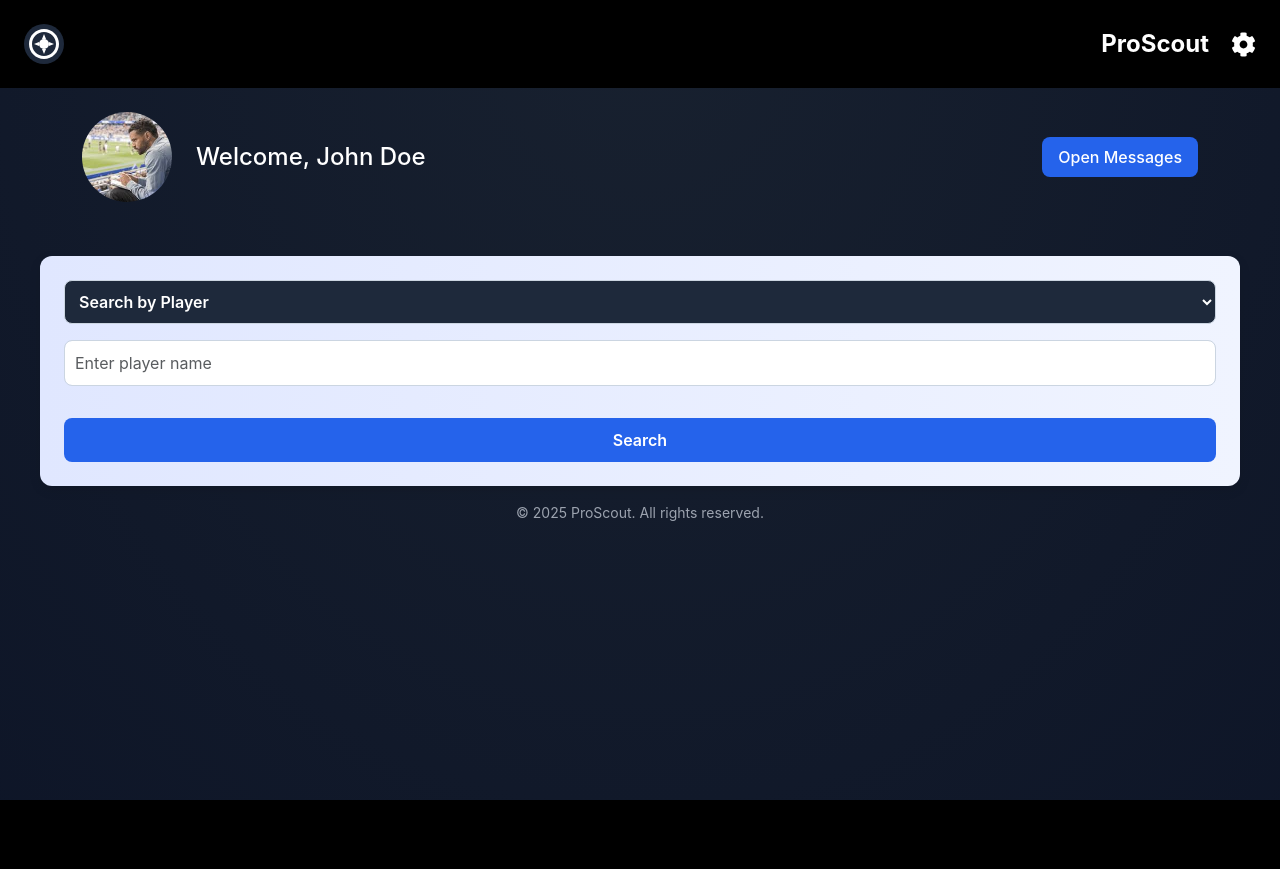
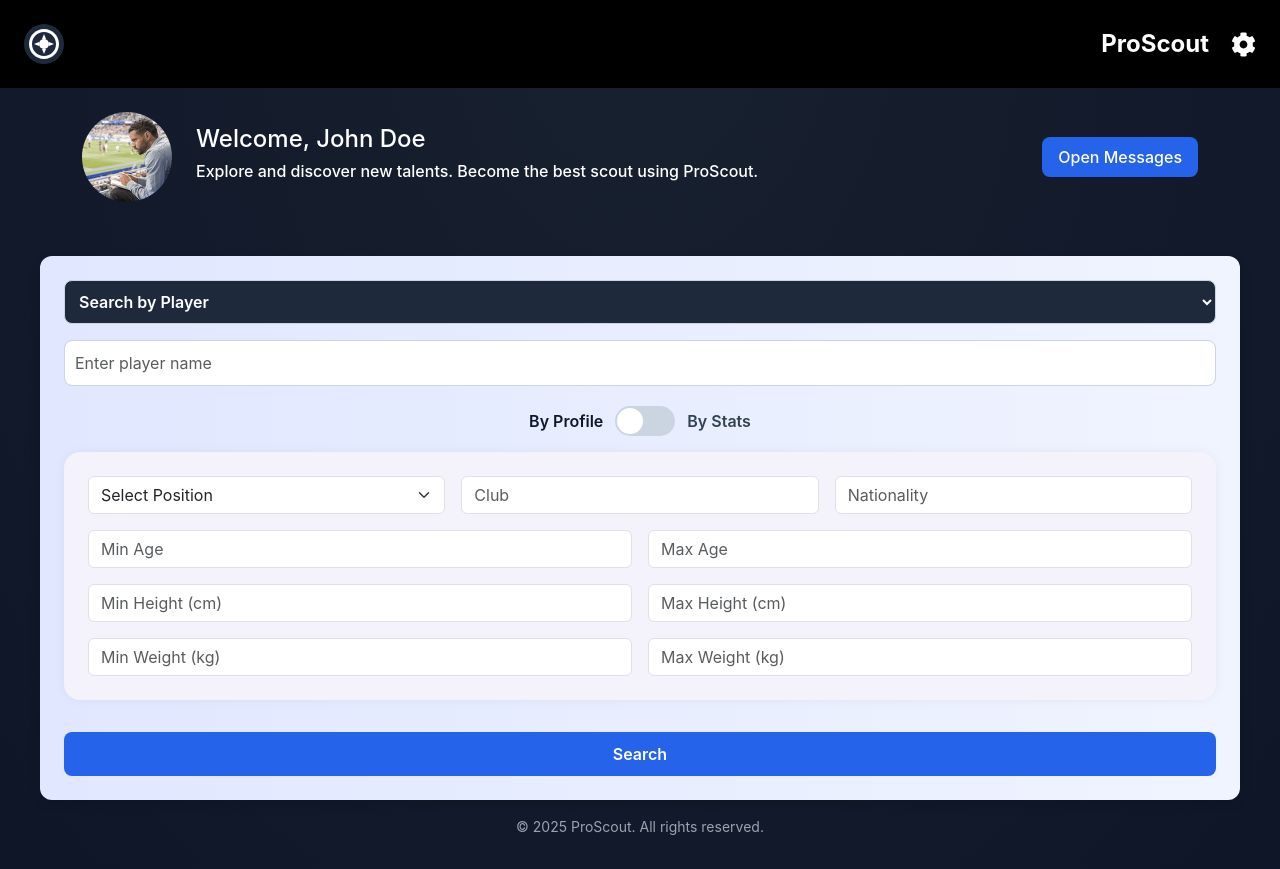
Before and after one commit to BarWanunu/ProScout, a React (Vite) app in the folder frontend/: page /scout-dashboard in a window 1280 px wide. Before the commit the page ends 800 px from the top, so only its background shows below. Built offline with nearby package versions, Linux system fonts and the light colour scheme.

Commit message:
searching players by profile attributes

```diff
--- a/frontend/package.json
+++ b/frontend/package.json
@@ -27,6 +27,7 @@
     "jwt-decode": "^4.0.0",
     "lucide-react": "^0.486.0",
     "next-themes": "^0.4.6",
+    "rc-slider": "^11.1.8",
     "react": "^19.0.0",
     "react-bootstrap": "^2.10.10",
     "react-dom": "^19.0.0",
--- /dev/null
+++ b/frontend/src/features/scout/components/PlayerProfileSearch.jsx
@@ -0,0 +1,134 @@
+import { useEffect, useState } from "react";
+import "../styles/PlayerProfileSearch.css";
+
+export default function PlayerProfileSearch({ onFiltersChange }) {
+  const positions = ["Goalkeeper", "Defender", "Midfielder", "Attacker"];
+
+  const [filters, setFilters] = useState({
+    position: "",
+    club: "",
+    nationality: "",
+    ageMin: "",
+    ageMax: "",
+    heightMin: "",
+    heightMax: "",
+    weightMin: "",
+    weightMax: "",
+  });
+
+  useEffect(() => {
+    if (onFiltersChange) {
+      onFiltersChange(filters);
+    }
+  }, [filters]);
+
+  const handleInputChange = (e) => {
+    const { name, value } = e.target;
+    setFilters((prev) => ({ ...prev, [name]: value }));
+  };
+
+  return (
+    <div className="player-profile-box p-4">
+      <div className="row g-3">
+        <div className="col-md-4">
+          <select
+            name="position"
+            className="form-select"
+            value={filters.position}
+            onChange={handleInputChange}
+          >
+            <option value="">Select Position</option>
+            {positions.map((pos) => (
+              <option key={pos} value={pos}>
+                {pos}
+              </option>
+            ))}
+          </select>
+        </div>
+        <div className="col-md-4">
+          <input
+            type="text"
+            name="club"
+            className="form-control"
+            placeholder="Club"
+            value={filters.club}
+            onChange={handleInputChange}
+          />
+        </div>
+        <div className="col-md-4">
+          <input
+            type="text"
+            name="nationality"
+            className="form-control"
+            placeholder="Nationality"
+            value={filters.nationality}
+            onChange={handleInputChange}
+          />
+        </div>
+
+        <div className="col-md-6">
+          <input
+            type="number"
+            name="ageMin"
+            className="form-control"
+            placeholder="Min Age"
+            value={filters.ageMin}
+            onChange={handleInputChange}
+          />
+        </div>
+        <div className="col-md-6">
+          <input
+            type="number"
+            name="ageMax"
+            className="form-control"
+            placeholder="Max Age"
+            value={filters.ageMax}
+            onChange={handleInputChange}
+          />
+        </div>
+
+        <div className="col-md-6">
+          <input
+            type="number"
+            name="heightMin"
+            className="form-control"
+            placeholder="Min Height (cm)"
+            value={filters.heightMin}
+            onChange={handleInputChange}
+          />
+        </div>
+        <div className="col-md-6">
+          <input
+            type="number"
+            name="heightMax"
+            className="form-control"
+            placeholder="Max Height (cm)"
+            value={filters.heightMax}
+            onChange={handleInputChange}
+          />
+        </div>
+
+        <div className="col-md-6">
+          <input
+            type="number"
+            name="weightMin"
+            className="form-control"
+            placeholder="Min Weight (kg)"
+            value={filters.weightMin}
+            onChange={handleInputChange}
+          />
+        </div>
+        <div className="col-md-6">
+          <input
+            type="number"
+            name="weightMax"
+            className="form-control"
+            placeholder="Max Weight (kg)"
+            value={filters.weightMax}
+            onChange={handleInputChange}
+          />
+        </div>
+      </div>
+    </div>
+  );
+}
--- /dev/null
+++ b/frontend/src/features/scout/components/PlayerSearchPanel.jsx
@@ -0,0 +1,19 @@
+import { useState } from "react";
+import PlayerSearchToggle from "./PlayerSearchToggle";
+import PlayerProfileSearch from "./PlayerProfileSearch";
+
+export default function PlayerSearchPanel({ onPlayerFiltersChange }) {
+  const [searchMode, setSearchMode] = useState("profile");
+
+  return (
+    <div>
+      <PlayerSearchToggle onModeChange={setSearchMode} />
+
+      {searchMode === "profile" ? (
+        <PlayerProfileSearch onFiltersChange={onPlayerFiltersChange} />
+      ) : (
+        <div>📊 Stats search fields will go here</div>
+      )}
+    </div>
+  );
+}
--- /dev/null
+++ b/frontend/src/features/scout/components/PlayerSearchToggle.jsx
@@ -0,0 +1,25 @@
+import { useState } from "react";
+import "../styles/PlayerSearchToggle.css";
+
+export default function PlayerSearchToggle({ onModeChange }) {
+  const [mode, setMode] = useState("profile");
+
+  const toggleMode = () => {
+    const newMode = mode === "profile" ? "stats" : "profile";
+    setMode(newMode);
+    onModeChange(newMode);
+  };
+
+  return (
+    <div className="toggle-container">
+      <span className={`toggle-label ${mode === "profile" ? "active" : ""}`}>By Profile</span>
+      <div
+        className={`toggle-switch ${mode === "stats" ? "active" : ""}`}
+        onClick={toggleMode}
+      >
+        <div className="toggle-button" />
+      </div>
+      <span className={`toggle-label ${mode === "stats" ? "active" : ""}`}>By Stats</span>
+    </div>
+  );
+}
--- a/frontend/src/features/scout/components/ScoutSearch.jsx
+++ b/frontend/src/features/scout/components/ScoutSearch.jsx
@@ -1,6 +1,7 @@
 import { useState } from "react";
 import { Form, Button } from "react-bootstrap";
 import AdvancedSearchTeam from "./AdvancedSearchTeam";
+import PlayerSearchPanel from "./PlayerSearchPanel";
 import "../styles/ScoutSearch.css";
 
 export default function ScoutSearch() {
@@ -11,6 +12,8 @@
   const [country, setCountry] = useState("");
   const [formation, setFormation] = useState("");
 
+  const [playerFilters, setPlayerFilters] = useState({});
+
   const handleSearch = () => {
     if (searchType === "team") {
       alert(`🔎 Search Team:
@@ -20,7 +23,8 @@
       Formation: ${formation}`);
     } else {
       alert(`🔎 Search Player:
-      Name: ${searchInput}`);
+      Name: ${searchInput}
+      Filters: ${JSON.stringify(playerFilters, null, 2)}`);
     }
   };
 
@@ -64,6 +68,10 @@
         />
       )}
 
+      {searchType === "player" && (
+        <PlayerSearchPanel onPlayerFiltersChange={setPlayerFilters} />
+      )}
+
       <Button
         variant="primary"
         className="search-button"
--- a/frontend/src/features/scout/components/ScoutWelcome.jsx
+++ b/frontend/src/features/scout/components/ScoutWelcome.jsx
@@ -16,6 +16,7 @@
 
         <Col>
           <h4 className="mb-0 text-white">Welcome, John Doe</h4>
+          <h6 className="mt-2">Explore and discover new talents. Become the best scout using ProScout.</h6>
         </Col>
 
         <Col xs="auto">
--- /dev/null
+++ b/frontend/src/features/scout/styles/PlayerProfileSearch.css
@@ -0,0 +1,12 @@
+.player-profile-box {
+  background: #f4f3fc;
+  border-radius: 16px;
+  box-shadow: 0 0 12px rgba(0, 0, 0, 0.05);
+}
+
+.slider-label {
+  display: block;
+  font-weight: 500;
+  margin-bottom: 6px;
+  color: #343a40;
+}
--- /dev/null
+++ b/frontend/src/features/scout/styles/PlayerSearchToggle.css
@@ -0,0 +1,46 @@
+.toggle-container {
+  display: flex;
+  align-items: center;
+  gap: 12px;
+  justify-content: center;
+  margin-bottom: 16px;
+}
+
+.toggle-label {
+  font-weight: 600;
+  color: #334155;
+  transition: color 0.3s ease;
+}
+
+.toggle-label.active {
+  color: #0f172a;
+}
+
+.toggle-switch {
+  width: 60px;
+  height: 30px;
+  background-color: #cbd5e1;
+  border-radius: 50px;
+  position: relative;
+  cursor: pointer;
+  transition: background-color 0.3s ease;
+}
+
+.toggle-switch.active {
+  background-color: #60a5fa;
+}
+
+.toggle-button {
+  width: 26px;
+  height: 26px;
+  background-color: white;
+  border-radius: 50%;
+  position: absolute;
+  top: 2px;
+  left: 2px;
+  transition: left 0.3s ease;
+}
+
+.toggle-switch.active .toggle-button {
+  left: 32px;
+}
```
Also changed, not shown: 1 other file (tests, documents, lock files or other folders).
